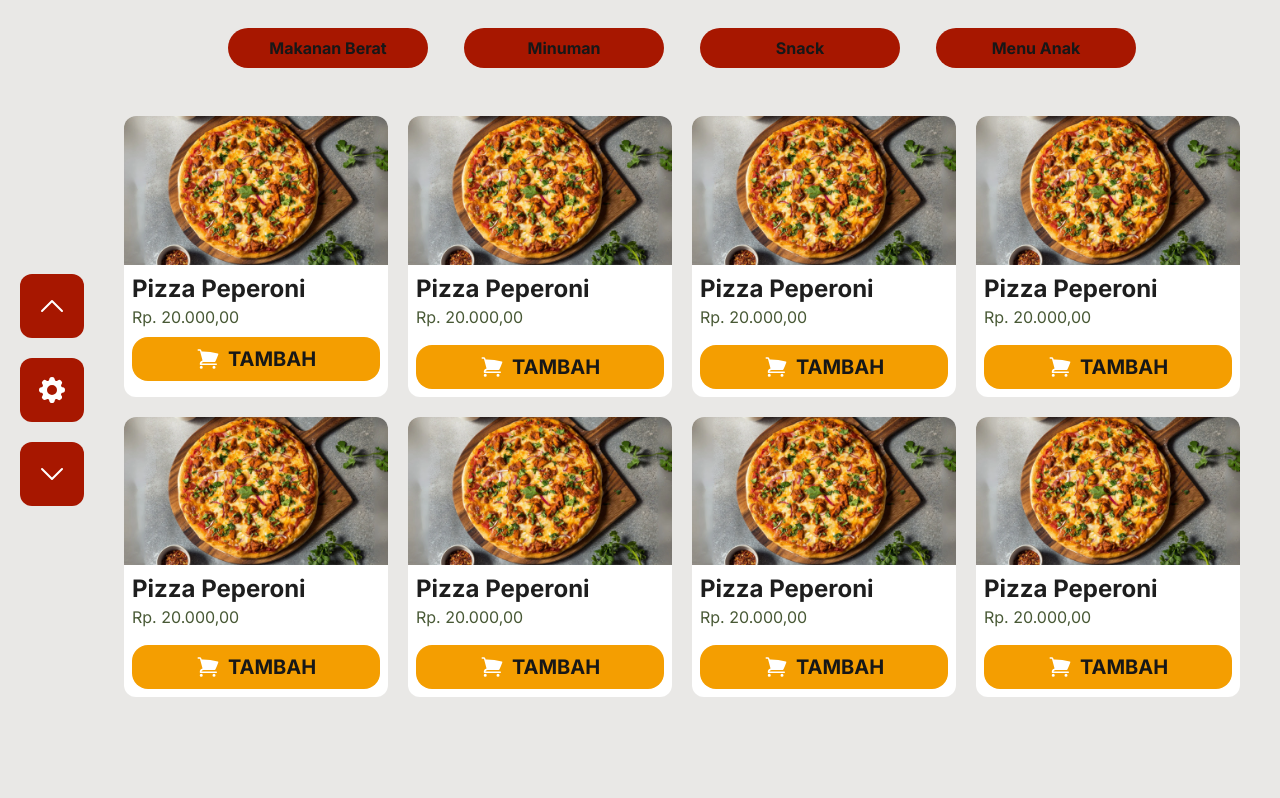
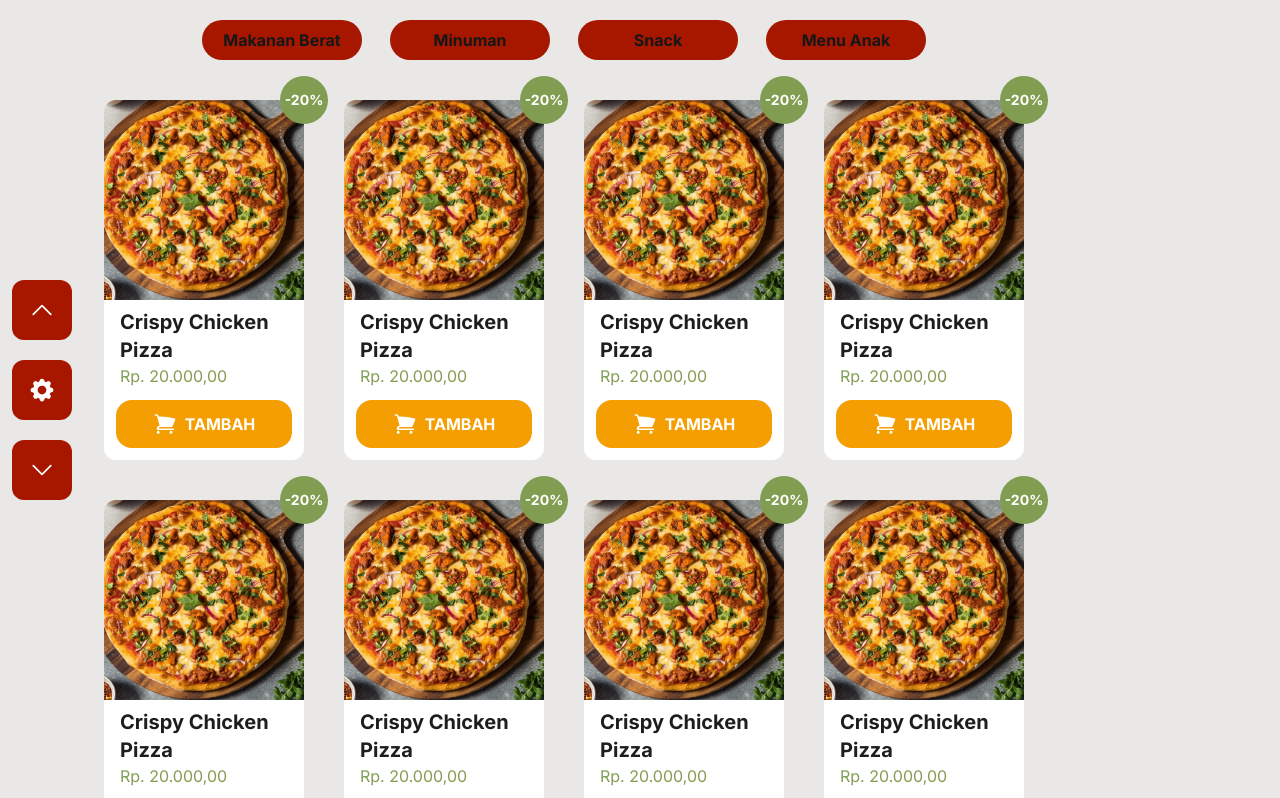
Before and after one commit to Renov30/orderin, a Next.js app in the folder orderin-app/: page / in a window 1280 px wide. Shown: the top 798 px of the page. Built offline with nearby package versions, Linux system fonts and the light colour scheme.

Commit message:
feat(ui): add discount bubble, fill background with right color, add container

```diff
--- a/orderin-app/app/page.tsx
+++ b/orderin-app/app/page.tsx
@@ -3,20 +3,20 @@ import {ArrowDownIcon, ChevronDownIcon, ChevronUpIcon, Cog8ToothIcon, ShoppingCa
 
 export default function Home() {
   return (
-    <div className="container mx-auto">
+    <div className="w-full">
       <div className="min-h-screen bg-latar">
-        <div className="flex h-screen">
+        <div className="container mx-auto flex h-screen">
           {/* tombol navigasi dan pengaturan */}
           <div className="flex items-center">
-            <div className="flex flex-col pl-5 ">
+            <div className="flex flex-col px-3 ">
               <button className="p-4 bg-merah mb-5 rounded-xl hover:bg-red-900 transition ease-in-out cursor-pointer">
-                   <ChevronUpIcon className="h-8 w-8 text-white"/>
+                   <ChevronUpIcon className="h-7 w-7 text-white"/>
               </button>
               <div className="p-4 bg-merah mb-5 rounded-xl hover:bg-red-900 transition ease-in-out cursor-pointer">
-                <Cog8ToothIcon className="h-8 w-8 text-white"/>
+                <Cog8ToothIcon className="h-7 w-7 text-white"/>
               </div>
               <div className="p-4 bg-merah mb-5 rounded-xl hover:bg-red-900 transition ease-in-out cursor-pointer">
-                <ChevronDownIcon className="h-8 w-8 text-white"/>
+                <ChevronDownIcon className="h-7 w-7 text-white"/>
               </div>
             </div>
           </div>
@@ -24,143 +24,204 @@ export default function Home() {
           {/* jenis menu dan menu */}
           <div>
             {/* pilihan jenis menu */}
-            <div className="flex flex-wrap justify-center gap-5 py-5">
-              <button className="bg-merah px-7 py-2 w-[200px] rounded-3xl m-2 flex flex-col items-center hover:bg-red-900 transition ease-in-out cursor-pointer">
+            <div className="flex flex-wrap justify-center gap-7 py-5">
+              <button className="bg-merah w-40 py-2 rounded-3xl flex flex-col items-center justify-center hover:bg-red-900 transition ease-in-out cursor-pointer">
                 <p className="font-bold">Makanan Berat</p>
               </button>
-              <button className="bg-merah px-7 py-2 w-[200px] rounded-3xl m-2 flex flex-col items-center hover:bg-red-900 transition ease-in-out cursor-pointer">
+              <button className="bg-merah w-40 py-2 rounded-3xl flex flex-col items-center justify-center hover:bg-red-900 transition ease-in-out cursor-pointer">
                 <p className="font-bold">Minuman</p>
               </button>
-              <button className="bg-merah px-7 py-2 w-[200px] rounded-3xl m-2 flex flex-col items-center hover:bg-red-900 transition ease-in-out cursor-pointer">
+              <button className="bg-merah w-40 py-2 rounded-3xl flex flex-col items-center justify-center hover:bg-red-900 transition ease-in-out cursor-pointer">
                 <p className="font-bold">Snack</p>
               </button>
-              <button className="bg-merah px-7 py-2 w-[200px] rounded-3xl m-2 flex flex-col items-center hover:bg-red-900 transition ease-in-out cursor-pointer">
+              <button className="bg-merah w-40 py-2 rounded-3xl flex flex-col items-center justify-center hover:bg-red-900 transition ease-in-out cursor-pointer">
                 <p className="font-bold">Menu Anak</p>
               </button>
             </div>
             {/* tampilan menu yang ada */}
-            <div className="grid grid-cols-4 gap-5 px-10 py-5 w-full">
+            <div className="grid grid-cols-4 gap-10 px-5 py-5 w-full">
               {/* card */}
-              <div className="bg-putih flex flex-col items-center rounded-xl">
-                <div className="w-full bg-abu-skeleton rounded-t-xl overflow-hidden">
-                  <Image src="/images/menus/chicken-pizza.webp" alt="nama menu" width={500} height={200}/>
+              <div className="bg-putih flex flex-col items-center rounded-xl relative w-[200px]">
+                {/* diskon */}
+                <div className="bg-hijau right-0 translate-x-1/2 -translate-y-1/2 absolute rounded-full w-12 h-12 flex items-center justify-center text-sm font-bold z-10 text-white">-20%</div>
+                {/* gambar */}
+                <div className="relative w-full aspect-square bg-abu-skeleton rounded-t-xl overflow-hidden">
+                  <Image src="/images/menus/chicken-pizza.webp" alt="nama menu" fill className="object-cover"/>
                 </div>
-                <div className="px-2 pt-2 flex flex-col w-full">
-                  <p className="text-item font-bold text-2xl">Pizza Peperoni</p>
-                  <p className="text-ijo-gelap">Rp. 20.000,00</p>
+                {/* teks */}
+                <div className="px-4 pt-2 flex flex-col w-full">
+                  <p className="text-item font-bold text-xl">Crispy Chicken Pizza</p>
+                  <p className="text-hijau text-md">Rp. 20.000,00</p>
                 </div>
-                <div className="p-2 flex justify-center items-center w-full ">
-                  <button className="flex items-center justify-center bg-oranye px-4 py-2 rounded-2xl w-full hover:bg-amber-600 transition ease-in-out cursor-pointer text-xl font-bold">
+                {/* tombol tambah */}
+                <div className="p-3 flex justify-center items-center w-full ">
+                  <button className="text-white flex items-center justify-center bg-oranye px-4 py-3 rounded-2xl w-full hover:bg-amber-600 transition ease-in-out cursor-pointer text-md font-bold">
                   <ShoppingCartIcon className="h-6 w-6 text-white mr-2"/>
                   TAMBAH
                   </button>
                 </div>
               </div>
-              <div className="bg-putih flex flex-col items-center rounded-xl">
-                <div className="w-full bg-abu-skeleton rounded-t-xl overflow-hidden">
-                  <Image src="/images/menus/chicken-pizza.webp" alt="nama menu" width={500} height={200}/>
+              <div className="bg-putih flex flex-col items-center rounded-xl relative w-[200px]">
+                {/* diskon */}
+                <div className="bg-hijau right-0 translate-x-1/2 -translate-y-1/2 absolute rounded-full w-12 h-12 flex items-center justify-center text-sm font-bold z-10 text-white">-20%</div>
+                {/* gambar */}
+                <div className="relative w-full aspect-square bg-abu-skeleton rounded-t-xl overflow-hidden">
+                  <Image src="/images/menus/chicken-pizza.webp" alt="nama menu" fill className="object-cover"/>
                 </div>
-                <div className="p-2 flex flex-col w-full">
-                  <p className="text-item font-bold text-2xl">Pizza Peperoni</p>
-                  <p className="text-ijo-gelap">Rp. 20.000,00</p>
+                {/* teks */}
+                <div className="px-4 pt-2 flex flex-col w-full">
+                  <p className="text-item font-bold text-xl">Crispy Chicken Pizza</p>
+                  <p className="text-hijau text-md">Rp. 20.000,00</p>
                 </div>
-                <div className="p-2 flex justify-center items-center w-full ">
-                  <button className="flex items-center justify-center bg-oranye px-4 py-2 rounded-2xl w-full hover:bg-amber-600 transition ease-in-out cursor-pointer text-xl font-bold">
+                {/* tombol tambah */}
+                <div className="p-3 flex justify-center items-center w-full ">
+                  <button className="text-white flex items-center justify-center bg-oranye px-4 py-3 rounded-2xl w-full hover:bg-amber-600 transition ease-in-out cursor-pointer text-md font-bold">
                   <ShoppingCartIcon className="h-6 w-6 text-white mr-2"/>
                   TAMBAH
                   </button>
                 </div>
               </div>
-              <div className="bg-putih flex flex-col items-center rounded-xl">
-                <div className="w-full bg-abu-skeleton rounded-t-xl overflow-hidden">
-                  <Image src="/images/menus/chicken-pizza.webp" alt="nama menu" width={500} height={200}/>
+              <div className="bg-putih flex flex-col items-center rounded-xl relative w-[200px]">
+                {/* diskon */}
+                <div className="bg-hijau right-0 translate-x-1/2 -translate-y-1/2 absolute rounded-full w-12 h-12 flex items-center justify-center text-sm font-bold z-10 text-white">-20%</div>
+                {/* gambar */}
+                <div className="relative w-full aspect-square bg-abu-skeleton rounded-t-xl overflow-hidden">
+                  <Image src="/images/menus/chicken-pizza.webp" alt="nama menu" fill className="object-cover"/>
                 </div>
-                <div className="p-2 flex flex-col w-full">
-                  <p className="text-item font-bold text-2xl">Pizza Peperoni</p>
-                  <p className="text-ijo-gelap">Rp. 20.000,00</p>
+                {/* teks */}
+                <div className="px-4 pt-2 flex flex-col w-full">
+                  <p className="text-item font-bold text-xl">Crispy Chicken Pizza</p>
+                  <p className="text-hijau text-md">Rp. 20.000,00</p>
                 </div>
-                <div className="p-2 flex justify-center items-center w-full ">
-                  <button className="flex items-center justify-center bg-oranye px-4 py-2 rounded-2xl w-full hover:bg-amber-600 transition ease-in-out cursor-pointer text-xl font-bold">
+                {/* tombol tambah */}
+                <div className="p-3 flex justify-center items-center w-full ">
+                  <button className="text-white flex items-center justify-center bg-oranye px-4 py-3 rounded-2xl w-full hover:bg-amber-600 transition ease-in-out cursor-pointer text-md font-bold">
                   <ShoppingCartIcon className="h-6 w-6 text-white mr-2"/>
                   TAMBAH
                   </button>
                 </div>
               </div>
-              <div className="bg-putih flex flex-col items-center rounded-xl">
-                <div className="w-full bg-abu-skeleton rounded-t-xl overflow-hidden">
-                  <Image src="/images/menus/chicken-pizza.webp" alt="nama menu" width={500} height={200}/>
+              <div className="bg-putih flex flex-col items-center rounded-xl relative w-[200px]">
+                {/* diskon */}
+                <div className="bg-hijau right-0 translate-x-1/2 -translate-y-1/2 absolute rounded-full w-12 h-12 flex items-center justify-center text-sm font-bold z-10 text-white">-20%</div>
+                {/* gambar */}
+                <div className="relative w-full aspect-square bg-abu-skeleton rounded-t-xl overflow-hidden">
+                  <Image src="/images/menus/chicken-pizza.webp" alt="nama menu" fill className="object-cover"/>
                 </div>
-                <div className="p-2 flex flex-col w-full">
-                  <p className="text-item font-bold text-2xl">Pizza Peperoni</p>
-                  <p className="text-ijo-gelap">Rp. 20.000,00</p>
+                {/* teks */}
+                <div className="px-4 pt-2 flex flex-col w-full">
+                  <p className="text-item font-bold text-xl">Crispy Chicken Pizza</p>
+                  <p className="text-hijau text-md">Rp. 20.000,00</p>
                 </div>
-                <div className="p-2 flex justify-center items-center w-full ">
-                  <button className="flex items-center justify-center bg-oranye px-4 py-2 rounded-2xl w-full hover:bg-amber-600 transition ease-in-out cursor-pointer text-xl font-bold">
+                {/* tombol tambah */}
+                <div className="p-3 flex justify-center items-center w-full ">
+                  <button className="text-white flex items-center justify-center bg-oranye px-4 py-3 rounded-2xl w-full hover:bg-amber-600 transition ease-in-out cursor-pointer text-md font-bold">
                   <ShoppingCartIcon className="h-6 w-6 text-white mr-2"/>
                   TAMBAH
                   </button>
                 </div>
               </div>
-              <div className="bg-putih flex flex-col items-center rounded-xl">
-                <div className="w-full bg-abu-skeleton rounded-t-xl overflow-hidden">
-                  <Image src="/images/menus/chicken-pizza.webp" alt="nama menu" width={500} height={200}/>
+              <div className="bg-putih flex flex-col items-center rounded-xl relative w-[200px]">
+                {/* diskon */}
+                <div className="bg-hijau right-0 translate-x-1/2 -translate-y-1/2 absolute rounded-full w-12 h-12 flex items-center justify-center text-sm font-bold z-10 text-white">-20%</div>
+                {/* gambar */}
+                <div className="relative w-full aspect-square bg-abu-skeleton rounded-t-xl overflow-hidden">
+                  <Image src="/images/menus/chicken-pizza.webp" alt="nama menu" fill className="object-cover"/>
                 </div>
-                <div className="p-2 flex flex-col w-full">
-                  <p className="text-item font-bold text-2xl">Pizza Peperoni</p>
-                  <p className="text-ijo-gelap">Rp. 20.000,00</p>
+                {/* teks */}
+                <div className="px-4 pt-2 flex flex-col w-full">
+                  <p className="text-item font-bold text-xl">Crispy Chicken Pizza</p>
+                  <p className="text-hijau text-md">Rp. 20.000,00</p>
                 </div>
-                <div className="p-2 flex justify-center items-center w-full ">
-                  <button className="flex items-center justify-center bg-oranye px-4 py-2 rounded-2xl w-full hover:bg-amber-600 transition ease-in-out cursor-pointer text-xl font-bold">
+                {/* tombol tambah */}
+                <div className="p-3 flex justify-center items-center w-full ">
+                  <button className="text-white flex items-center justify-center bg-oranye px-4 py-3 rounded-2xl w-full hover:bg-amber-600 transition ease-in-out cursor-pointer text-md font-bold">
                   <ShoppingCartIcon className="h-6 w-6 text-white mr-2"/>
                   TAMBAH
                   </button>
                 </div>
               </div>
-              <div className="bg-putih flex flex-col items-center rounded-xl">
-                <div className="w-full bg-abu-skeleton rounded-t-xl overflow-hidden">
-                  <Image src="/images/menus/chicken-pizza.webp" alt="nama menu" width={500} height={200}/>
+              <div className="bg-putih flex flex-col items-center rounded-xl relative w-[200px]">
+                {/* diskon */}
+                <div className="bg-hijau right-0 translate-x-1/2 -translate-y-1/2 absolute rounded-full w-12 h-12 flex items-center justify-center text-sm font-bold z-10 text-white">-20%</div>
+                {/* gambar */}
+                <div className="relative w-full aspect-square bg-abu-skeleton rounded-t-xl overflow-hidden">
+                  <Image src="/images/menus/chicken-pizza.webp" alt="nama menu" fill className="object-cover"/>
                 </div>
-                <div className="p-2 flex flex-col w-full">
-                  <p className="text-item font-bold text-2xl">Pizza Peperoni</p>
-                  <p className="text-ijo-gelap">Rp. 20.000,00</p>
+                {/* teks */}
+                <div className="px-4 pt-2 flex flex-col w-full">
+                  <p className="text-item font-bold text-xl">Crispy Chicken Pizza</p>
+                  <p className="text-hijau text-md">Rp. 20.000,00</p>
                 </div>
-                <div className="p-2 flex justify-center items-center w-full ">
-                  <button className="flex items-center justify-center bg-oranye px-4 py-2 rounded-2xl w-full hover:bg-amber-600 transition ease-in-out cursor-pointer text-xl font-bold">
+                {/* tombol tambah */}
+                <div className="p-3 flex justify-center items-center w-full ">
+                  <button className="text-white flex items-center justify-center bg-oranye px-4 py-3 rounded-2xl w-full hover:bg-amber-600 transition ease-in-out cursor-pointer text-md font-bold">
                   <ShoppingCartIcon className="h-6 w-6 text-white mr-2"/>
                   TAMBAH
                   </button>
                 </div>
               </div>
-              <div className="bg-putih flex flex-col items-center rounded-xl">
-                <div className="w-full bg-abu-skeleton rounded-t-xl overflow-hidden">
-                  <Image src="/images/menus/chicken-pizza.webp" alt="nama menu" width={500} height={200}/>
+              <div className="bg-putih flex flex-col items-center rounded-xl relative w-[200px]">
+                {/* diskon */}
+                <div className="bg-hijau right-0 translate-x-1/2 -translate-y-1/2 absolute rounded-full w-12 h-12 flex items-center justify-center text-sm font-bold z-10 text-white">-20%</div>
+                {/* gambar */}
+                <div className="relative w-full aspect-square bg-abu-skeleton rounded-t-xl overflow-hidden">
+                  <Image src="/images/menus/chicken-pizza.webp" alt="nama menu" fill className="object-cover"/>
                 </div>
-                <div className="p-2 flex flex-col w-full">
-                  <p className="text-item font-bold text-2xl">Pizza Peperoni</p>
-                  <p className="text-ijo-gelap">Rp. 20.000,00</p>
+                {/* teks */}
+                <div className="px-4 pt-2 flex flex-col w-full">
+                  <p className="text-item font-bold text-xl">Crispy Chicken Pizza</p>
+                  <p className="text-hijau text-md">Rp. 20.000,00</p>
                 </div>
-                <div className="p-2 flex justify-center items-center w-full ">
-                  <button className="flex items-center justify-center bg-oranye px-4 py-2 rounded-2xl w-full hover:bg-amber-600 transition ease-in-out cursor-pointer text-xl font-bold">
+                {/* tombol tambah */}
+                <div className="p-3 flex justify-center items-center w-full ">
+                  <button className="text-white flex items-center justify-center bg-oranye px-4 py-3 rounded-2xl w-full hover:bg-amber-600 transition ease-in-out cursor-pointer text-md font-bold">
                   <ShoppingCartIcon className="h-6 w-6 text-white mr-2"/>
                   TAMBAH
                   </button>
                 </div>
               </div>
-              <div className="bg-putih flex flex-col items-center rounded-xl">
-                <div className="w-full bg-abu-skeleton rounded-t-xl overflow-hidden">
-                  <Image src="/images/menus/chicken-pizza.webp" alt="nama menu" width={500} height={200}/>
+              <div className="bg-putih flex flex-col items-center rounded-xl relative w-[200px]">
+                {/* diskon */}
+                <div className="bg-hijau right-0 translate-x-1/2 -translate-y-1/2 absolute rounded-full w-12 h-12 flex items-center justify-center text-sm font-bold z-10 text-white">-20%</div>
+                {/* gambar */}
+                <div className="relative w-full aspect-square bg-abu-skeleton rounded-t-xl overflow-hidden">
+                  <Image src="/images/menus/chicken-pizza.webp" alt="nama menu" fill className="object-cover"/>
                 </div>
-                <div className="p-2 flex flex-col w-full">
-                  <p className="text-item font-bold text-2xl">Pizza Peperoni</p>
-                  <p className="text-ijo-gelap">Rp. 20.000,00</p>
+                {/* teks */}
+                <div className="px-4 pt-2 flex flex-col w-full">
+                  <p className="text-item font-bold text-xl">Crispy Chicken Pizza</p>
+                  <p className="text-hijau text-md">Rp. 20.000,00</p>
                 </div>
-                <div className="p-2 flex justify-center items-center w-full ">
-                  <button className="flex items-center justify-center bg-oranye px-4 py-2 rounded-2xl w-full hover:bg-amber-600 transition ease-in-out cursor-pointer text-xl font-bold">
+                {/* tombol tambah */}
+                <div className="p-3 flex justify-center items-center w-full ">
+                  <button className="text-white flex items-center justify-center bg-oranye px-4 py-3 rounded-2xl w-full hover:bg-amber-600 transition ease-in-out cursor-pointer text-md font-bold">
                   <ShoppingCartIcon className="h-6 w-6 text-white mr-2"/>
                   TAMBAH
                   </button>
                 </div>
               </div>
+              <div className="bg-putih flex flex-col items-center rounded-xl relative w-[200px]">
+                {/* diskon */}
+                <div className="bg-hijau right-0 translate-x-1/2 -translate-y-1/2 absolute rounded-full w-12 h-12 flex items-center justify-center text-sm font-bold z-10 text-white">-20%</div>
+                {/* gambar */}
+                <div className="relative w-full aspect-square bg-abu-skeleton rounded-t-xl overflow-hidden">
+                  <Image src="/images/menus/chicken-pizza.webp" alt="nama menu" fill className="object-cover"/>
+                </div>
+                {/* teks */}
+                <div className="px-4 pt-2 flex flex-col w-full">
+                  <p className="text-item font-bold text-xl">Crispy Chicken Pizza</p>
+                  <p className="text-hijau text-md">Rp. 20.000,00</p>
+                </div>
+                {/* tombol tambah */}
+                <div className="p-3 flex justify-center items-center w-full ">
+                  <button className="text-white flex items-center justify-center bg-oranye px-4 py-3 rounded-2xl w-full hover:bg-amber-600 transition ease-in-out cursor-pointer text-md font-bold">
+                  <ShoppingCartIcon className="h-6 w-6 text-white mr-2"/>
+                  TAMBAH
+                  </button>
+                </div>
+              </div>
+
             </div>
           </div>
         </div>
```
